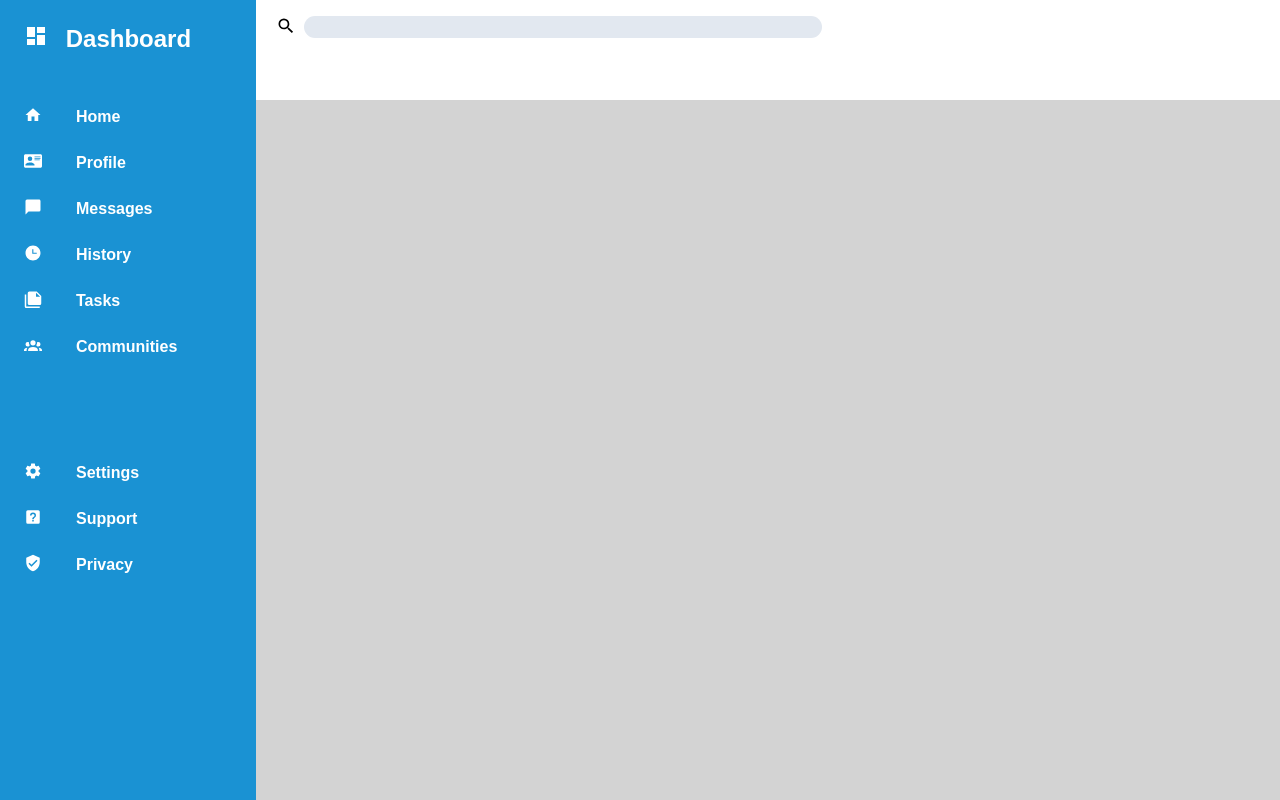
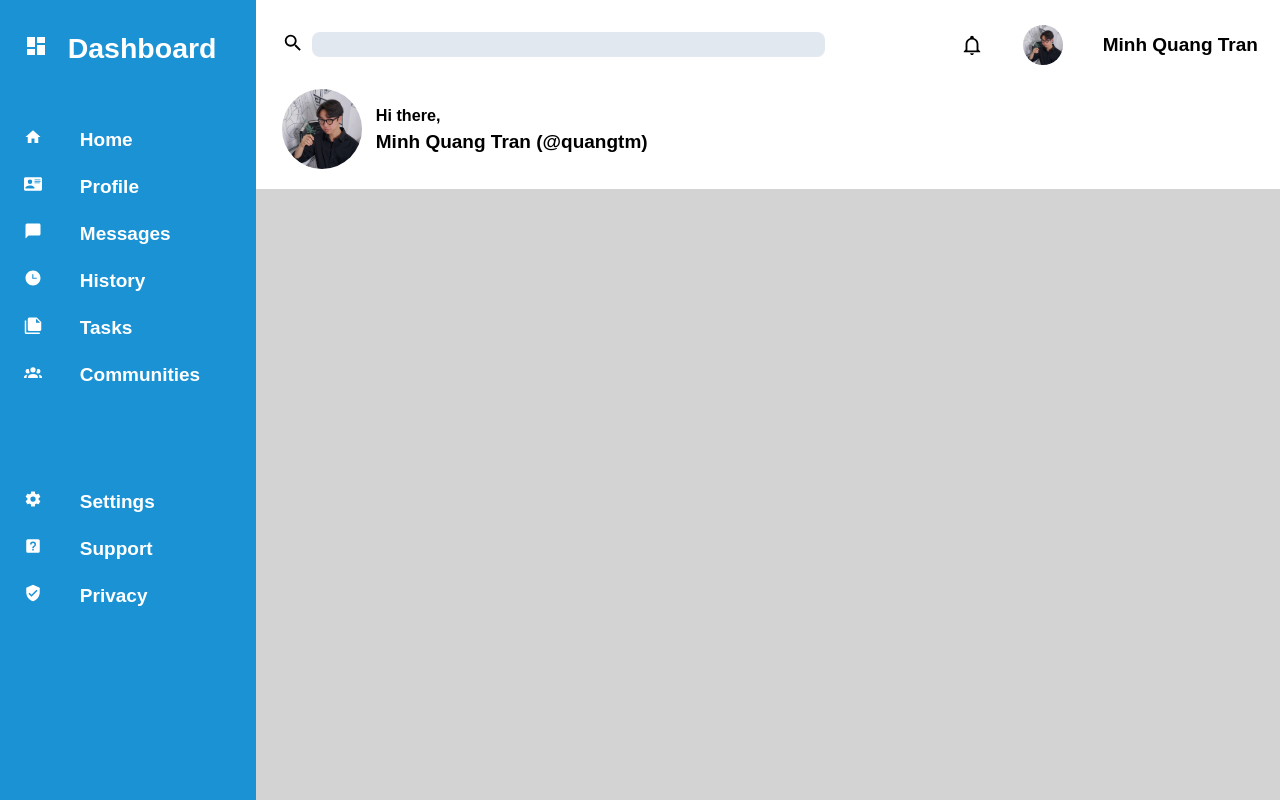
Before and after one commit to quangtm08/top-frontend-projects, a plain HTML site: page admin-dashboard/dashboard.html in a window 1280 px wide. Drawn offline with Linux system fonts and the light colour scheme.

Commit message:
fixed search bar, avatar, and status

```diff
--- a/admin-dashboard/dashboard.html
+++ b/admin-dashboard/dashboard.html
@@ -137,8 +137,32 @@
             </div>
 
 
-            <div class="status"></div>
-            <div class="avartar"></div>
+            <div class="status">
+                <svg xmlns="http://www.w3.org/2000/svg" viewBox="0 0 24 24">
+                    <title>bell-outline</title>
+                    <path
+                        d="M10 21H14C14 22.1 13.1 23 12 23S10 22.1 10 21M21 19V20H3V19L5 17V11C5 7.9 7 5.2 10 4.3V4C10 2.9 10.9 2 12 2S14 2.9 14 4V4.3C17 5.2 19 7.9 19 11V17L21 19M17 11C17 8.2 14.8 6 12 6S7 8.2 7 11V18H17V11Z" />
+                </svg>
+
+                <div class="avatarPicture"></div>
+
+                <span>Minh Quang Tran</span>
+            </div>
+
+
+            <div class="avatar">
+                <div class="avatarPicture"></div>
+                <div>
+                    <p>Hi there, </p>
+                    <p>Minh Quang Tran (@quangtm)</p>
+                </div>
+
+            </div>
+
+
+
+
+
             <div class="utilities"></div>
         </div>
 
--- a/admin-dashboard/dashboardStyle.css
+++ b/admin-dashboard/dashboardStyle.css
@@ -7,7 +7,7 @@
 
 html{
     font-family: Arial, Helvetica, sans-serif;
-    font-size: 16px;
+    font-size: 19px;
 }
 
 body{
@@ -41,11 +41,13 @@ ul{
 
 }
 
-.sidebar-text{
-}
 
 .sidebar li{
     list-style-type: none;
+}
+
+.sidebar-text{
+    font-size: 1em;
 }
 
 
@@ -65,7 +67,7 @@ ul{
     grid-template-columns: 1fr 6fr;
 }
 .sidebar a.branding {
-    margin: 12px 0;
+    margin: 20px 0;
 
     gap: 0.5em;
     font-size: var(--font-l);
@@ -108,38 +110,118 @@ ul{
 
 
 /* ============================ */
+
+
+
+body > div{
+    grid-row: 1 / 3;
+    grid-column: 2;
+}
 /* ==========TOP BAR========== */
+
+
 
 .top-bar{
     grid-area: topbar;
     background-color: white;
 
-    height: 100px;
     width: 100%;
 
     display: grid;
     grid-template-columns: 2fr 1fr;
-    grid-template-rows: 1fr 2fr;
+    grid-template-rows: auto auto;
+}
+/* Search */
+
+.search svg,
+.status svg {
+    aspect-ratio: 1 / 1;
+    height: 22px;
 }
 
 .search{
     display: flex;
-    padding: 16px 20px;
+    margin: 32px 26px;
     gap: 8px;
+
 }
 
 .search input{
     width: 80%;
-    height: 100%;
-    border-radius: 12px;
+    border-radius: 8px;
     background-color: #E2E8F0;
     border: none;
+    font-size: 0.8em;
+    padding: 4px;
 }
 
-.search svg{
-    aspect-ratio: 1 / 1;
-    height: 20px;
+
+/* Status */
+.status {
+    display: flex;
+    align-items: center;
+    justify-content: center;
+    gap: 40px;
 }
+
+.status .avatarPicture{
+    width: 40px;
+    height: 40px;
+
+
+    background-image: url("GleeYH.jpg");
+    background-size: cover;
+    background-position: center;
+    border-radius: 50%;
+}
+
+.status span{
+    font-weight: 600;
+}
+
+/* Avatar */
+.avatar p{
+    font-weight: 600;
+    margin: 6px 0;
+}
+.avatar div p:nth-child(1){
+    font-size: var(--font-s);
+}
+
+
+.avatar{
+    display: grid;
+    grid-template-columns: 1fr 6fr;
+    grid-template-areas:
+    'avatar greet';
+
+    margin: 0 0 20px 26px;
+    align-items: center;
+}
+
+
+.avatar .avatarPicture {
+    width: 80px;
+    height: 80px;
+
+
+    background-image: url("GleeYH.jpg");
+    background-size: cover;
+    background-position: center;
+    border-radius: 50%;
+
+    grid-area: avatar;
+}
+
+.avatar p:nth-child(1){
+    grid-area: greet;
+}
+.avatar p:nth-child(2){
+    grid-area: name;
+}
+
+
+
 
 
 
```
Also changed, not shown: admin-dashboard/GleeYH.jpg (added).
